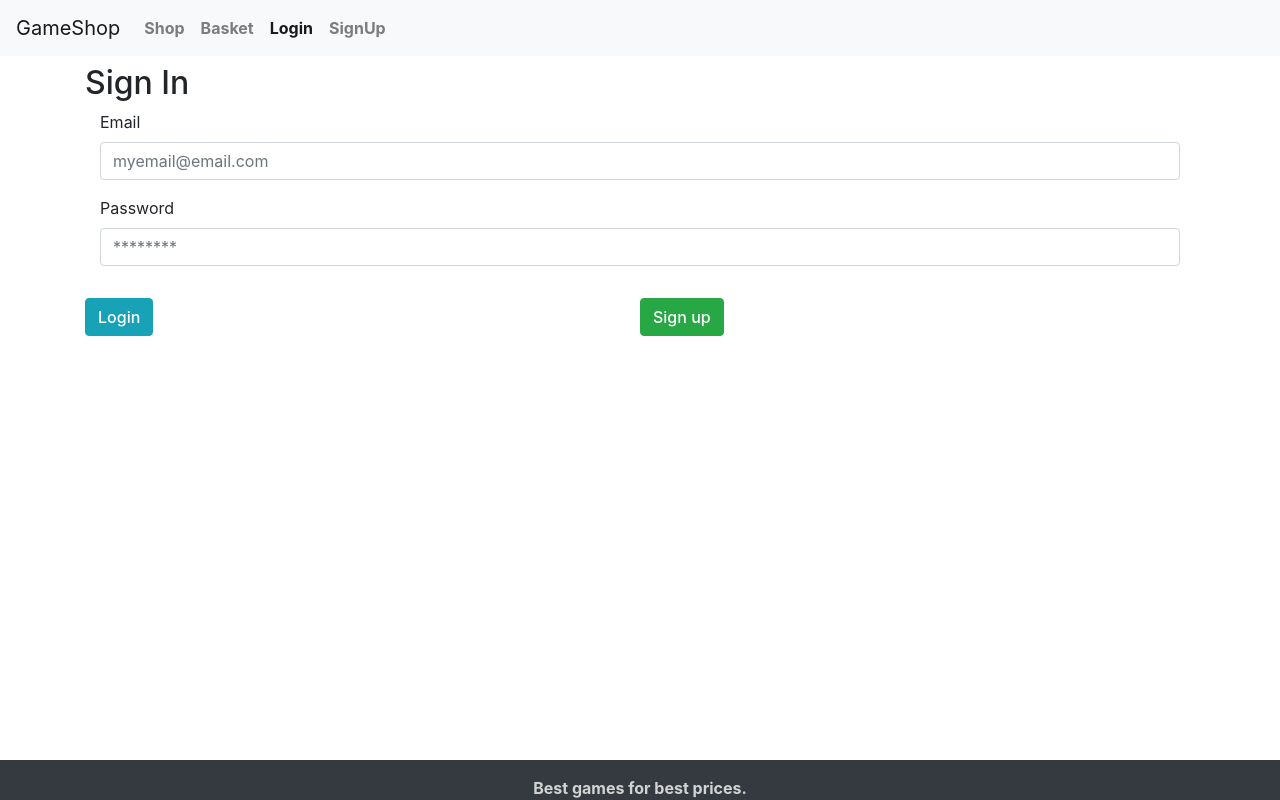
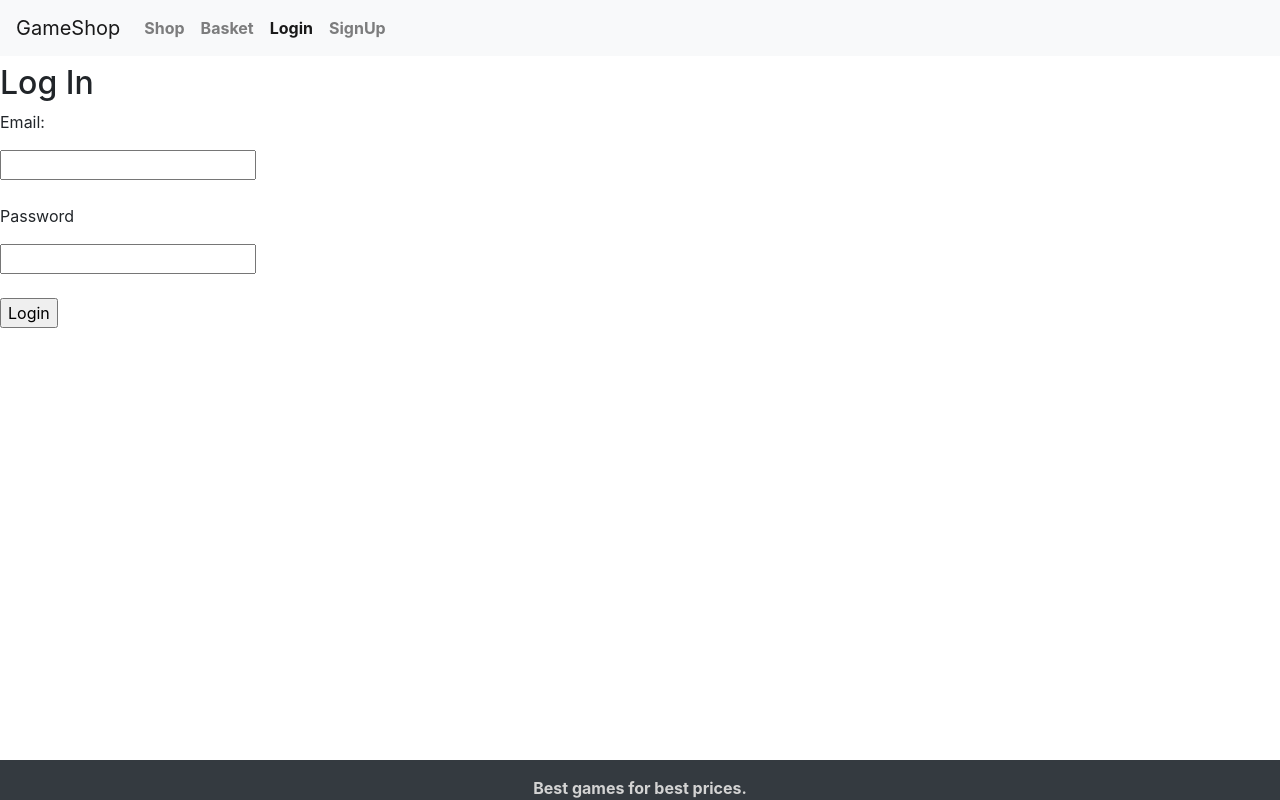
Before and after one commit to CS391-Project/GameShopReact, a React (Create React App) app: page /login in a window 1280 px wide. Built offline with nearby package versions, Linux system fonts and the light colour scheme.

Commit message:
Login Fixed

```diff
--- a/src/Components/Login.js
+++ b/src/Components/Login.js
@@ -2,67 +2,99 @@ import React, { Component } from 'react';
 import data from "../Data/data.json";
 import {useHistory} from "react-router-dom";
 import * as functions from "../functions";
+
 import {
   Container, Col, Form,
   FormGroup, Label, Input,
-  Button, Row,
+  Button, Row, InputGroup,
 } from 'reactstrap';
 
 
-const Login = () => {
-	const history = useHistory();
-    const goToPage = (pageName) => history.push(pageName);
+class Login extends React.Component {
+  constructor(props) {
+    super(props);
+    this.state = {
+      email: '',
+      password: ''
+    };
 
-    const goToSignupPage = () => {
-        goToPage('SignUp')
+  }
+
+
+  mySubmitHandler = (event) => {
+    event.preventDefault();
+
+
+    let email = this.state.email;
+    let password = this.state.password;
+
+    var current_list = localStorage.getItem("user_list");
+
+    if(current_list == null)
+    {
+      alert("Please Register.");
     }
 
-	 const goToShopPage = (mail, pass) => {
+    else
+    {
+      var existing_list = current_list.split(",");
+      var new_list = [];
 
-		if(!functions.checkLogin(mail, pass)) {
-			alert("E-mail and password do not match.")
-		} else {
-			goToPage('')
-		}
+      var isMatced = 0;
+
+      for(var i=0; i<existing_list.length; i++)
+      {
+        var temp_user = existing_list[i].split(";");
+        new_list.push([existing_list[i]]);
+
+        if(temp_user[0] === email && temp_user[1] === password  ) isMatced = 1;
+
+      }
+
+      if(isMatced)
+      {
+        alert("Login Successful.");
+      }
+      else
+      {
+        alert("Email or password is incorrect.");
+      }
+
     }
 
+  }
+
+  myChangeHandler = (event) => {
+    let nam = event.target.name;
+    let val = event.target.value;
+    this.setState({[nam]: val});
+  }
+  render() {
     return (
-      <Container className="Login">
-        <h2>Sign In</h2>
-        <Form className="form">
-          <Col>
-            <FormGroup>
-              <Label>Email</Label>
-              <Input
-                type="email"
-                name="email"
-                id="exampleEmail1"
-                placeholder="myemail@email.com"
-              />
-            </FormGroup>
-          </Col>
-          <Col>
-            <FormGroup>
-              <Label for="examplePassword">Password</Label>
-              <Input
-                type="password"
-                name="password"
-                id="examplePassword1"
-                placeholder="********"
-              />
-            </FormGroup>
-          </Col>
-		  <Row className='fullWidth'>
-				<Col md="6">
-					<Button onClick={() => goToShopPage(document.getElementById('exampleEmail1').value, document.getElementById('examplePassword1').value)} className="mt-3 btn btn-info btn-product text-nowrap" >Login</Button>
-				</Col>
-				<Col md="6">
-					<Button onClick={() => goToSignupPage()} className="mt-3 btn btn-success btn-product text-nowrap">Sign up </Button>
-				</Col>
-			</Row>
-        </Form>
-      </Container>
+      <form onSubmit={this.mySubmitHandler}>
+
+      <h2>Log In</h2>
+
+      <p>Email:</p>
+
+      <input type='text' name='email' onChange={this.myChangeHandler} />
+
+      <br/><br/>
+
+      <p>Password</p>
+      <input type='password' name='password' onChange={this.myChangeHandler} />
+
+      <br/><br/>
+
+      <input type='submit' value="Login" />
+
+      </form>
     );
+  }
+}
+
+function hasUpperCase(str) {
+  return str.match(/[A-Z]/);
 }
 
 export default Login
```
Also changed, not shown: 1 other file (tests, documents, lock files or other folders).
